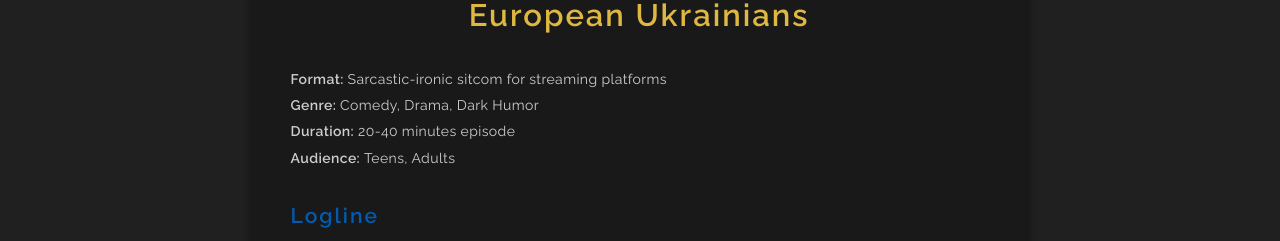
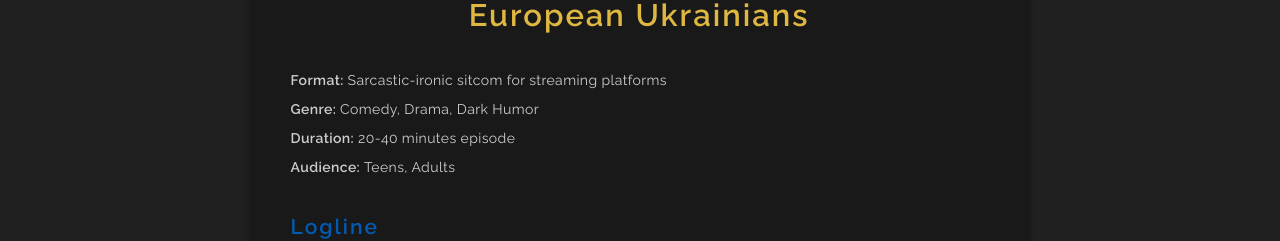
Before and after one commit to buhowski/react-typescript, a React (Create React App) app: page /films in a window 1280 px wide. Shown: the part 303-544 px from the top of the page. Built offline with nearby package versions, Linux system fonts and the light colour scheme.

Commit message:
rewrite language changer

```diff
--- a/src/pages/startups/Films.tsx
+++ b/src/pages/startups/Films.tsx
@@ -9,7 +9,7 @@ const StartupFilms = () => {
 		<PageStructure
 			title='Pitch 01. TV Series'
 			pageClassName='startup-ideas'
-			langDisable='language-disable'
+			langDisable={['ru']}
 			textData={filmsTextData}
 			Slider={<Slider dataSlider={dataSlider} />}
 		/>
--- a/src/pages/startups/Games.tsx
+++ b/src/pages/startups/Games.tsx
@@ -9,7 +9,7 @@ const StartupGames = () => {
 		<IdeaContent
 			title='Pitch 01. Video Game'
 			pageClassName='startup-ideas'
-			langDisable='language-disable'
+			langDisable={['ru']}
 			textData={gamesTextData}
 			Slider={<Slider dataSlider={dataSlider} />}
 		/>
--- a/src/pages/startups/PageStructure/PageStructure.tsx
+++ b/src/pages/startups/PageStructure/PageStructure.tsx
@@ -1,12 +1,9 @@
-import React, { useState, useEffect } from 'react';
+import React, { useState, useEffect, useMemo, useCallback } from 'react';
 import { NavLink } from 'react-router-dom';
-
 import PageHelmet from '../../../config/PageHelmet';
 import { startupsMetaTags } from '../../../config/metaTags';
 import { useTabletLargeQuery } from '../../../hooks/useMediaQuery';
-
 import '../Startups.scss';
-
 import PopupContacts from '../../../components/PopupContacts';
 import Copyright from '../../../components/Copyright';
 import { startupsNav } from '../data/startupsNav';
@@ -15,17 +12,15 @@ import { Headline, Title, PitchInfo, Text, Subtitle, List, LastWords } from './I
 
 interface TextStructure {
 	section: Block[];
-	headline?: Block[];
 	lastWords: string;
 }
 
 interface PageProps {
 	title: string;
-	textData: TextStructure[];
+	textData: Record<string, TextStructure[]> | TextStructure[];
 	Slider: JSX.Element;
-
 	pageClassName?: string;
-	langDisable?: string;
+	langDisable?: string | string[];
 }
 
 const PageStructure: React.FC<PageProps> = ({
@@ -36,176 +31,148 @@ const PageStructure: React.FC<PageProps> = ({
 	langDisable,
 }) => {
 	const useTabletLarge = useTabletLargeQuery();
-	const [currentTab, setCurrentTab] = useState<string>('');
+	const [currentLang, setCurrentLang] = useState<'en' | 'ua' | 'ru'>('en');
 	const [isActive, setIsActive] = useState(false);
 
-	// Render text items
-	const renderTextItems = () => {
-		return textData.map((structure: TextStructure, index) => (
+	const langOrder = useMemo(() => ({ ru: 0, en: 1, ua: 2 }), []);
+
+	// Memoize disabledLangs to avoid recalculation
+	const disabledLangs = useMemo(
+		() => (Array.isArray(langDisable) ? langDisable : langDisable ? [langDisable] : []),
+		[langDisable]
+	);
+
+	// Initialize language
+	useEffect(() => {
+		const storedLang = localStorage.getItem('currentLang') as 'en' | 'ua' | 'ru' | null;
+		const initialLang = storedLang || 'en';
+		setCurrentLang(disabledLangs.includes(initialLang) ? 'en' : initialLang);
+	}, [disabledLangs]);
+
+	// Memoize changeLanguage to prevent redefinition
+	const changeLanguage = useCallback(
+		(lang: 'en' | 'ua' | 'ru') => {
+			if (!disabledLangs.includes(lang)) {
+				setCurrentLang(lang);
+				localStorage.setItem('currentLang', lang);
+			}
+		},
+		[disabledLangs]
+	);
+
+	// Throttle scroll handler
+	useEffect(() => {
+		const pageContainer = document.querySelector('.page-container');
+		const startupAction = document.querySelector('.startup-action');
+		if (!pageContainer || !startupAction) return;
+
+		let timeoutId: NodeJS.Timeout;
+		const handleScroll = () => {
+			clearTimeout(timeoutId);
+			timeoutId = setTimeout(() => {
+				setIsActive(
+					startupAction.getBoundingClientRect().top <= pageContainer.getBoundingClientRect().top
+				);
+			}, 100); // Throttle to 100ms
+		};
+
+		pageContainer.addEventListener('scroll', handleScroll);
+		return () => {
+			pageContainer.removeEventListener('scroll', handleScroll);
+			clearTimeout(timeoutId);
+		};
+	}, []);
+
+	// Memoize renderTextItems
+	const renderTextItems = useCallback(
+		(structures: TextStructure[]) =>
+			structures.map((structure, index) => (
 				<div key={index} className='pitch-container'>
-				{/* Text Section */}
-				{structure.section.map((block: Block, blockIndex) => (
+					{structure.section.map((block, blockIndex) => (
 						<div className='idea-block' key={blockIndex}>
 							{block.pitchTitle && (
 								<Headline pitchNumber={block.pitchNumber} pitchTitle={block.pitchTitle} />
 							)}
-
 							{block.pitchInfo && <PitchInfo pitchInfo={block.pitchInfo} />}
-
 							{block.loglineTitle && (
 								<Title titleClassname='idea-block__title' title={block.loglineTitle} />
 							)}
 							{block.loglineText && <Text text={block.loglineText} />}
-
 							{useTabletLarge && blockIndex === 0 && Slider}
-
 							{block.title && <Title titleClassname='idea-block__title' title={block.title} />}
-
 							{block.text && <Text text={block.text} />}
-
 							{block.subtitle && <Subtitle subtitle={block.subtitle} />}
-
 							{block.list && <List listItems={block.list} />}
-
 							{block.subtitle2 && <Subtitle subtitle={block.subtitle2} />}
-
 							{block.list2 && <List listItems={block.list2} />}
-
 							{block.text2 && <Text text={block.text2} />}
-
-						{/* Films  */}
 							{block.character01Title && <Subtitle subtitle={block.character01Title} />}
-						{block.charackter01List && <List listItems={block.charackter01List} />}
-
+							{block.character01List && <List listItems={block.character01List} />}
 							{block.character02Title && <Subtitle subtitle={block.character02Title} />}
-						{block.charackter02List && <List listItems={block.charackter02List} />}
-
+							{block.character02List && <List listItems={block.character02List} />}
 							{block.character03Title && <Subtitle subtitle={block.character03Title} />}
-						{block.charackter03List && <List listItems={block.charackter03List} />}
-
+							{block.character03List && <List listItems={block.character03List} />}
 							{block.character04Title && <Subtitle subtitle={block.character04Title} />}
-						{block.charackter04List && <List listItems={block.charackter04List} />}
-
+							{block.character04List && <List listItems={block.character04List} />}
 							{block.character05Title && <Subtitle subtitle={block.character05Title} />}
-						{block.charackter05List && <List listItems={block.charackter05List} />}
-
+							{block.character05List && <List listItems={block.character05List} />}
 							{block.character06Title && <Subtitle subtitle={block.character06Title} />}
-						{block.charackter06List && <List listItems={block.charackter06List} />}
+							{block.character06List && <List listItems={block.character06List} />}
 						</div>
 					))}
-
 					<LastWords lastWords={structure.lastWords} />
-
 					{useTabletLarge && <Copyright />}
-
-				{/* contacts info */}
 					<div className='copy-tablet'>{useTabletLarge && <PopupContacts />}</div>
 				</div>
-		));
-	};
+			)),
+		[useTabletLarge, Slider]
+	);
 
-	// Handle tab click using localStorage for persistence
-	const handleTabClick = (tabId: string) => {
-		setCurrentTab(tabId);
-		localStorage.setItem('currentIndex', tabId);
-	};
-
-	// Tabs with pre-defined content
-	const tabs = [
-		{
-			id: '1',
-			title: 'en',
-			content: renderTextItems()[1],
-		},
-		{
-			id: '2',
-			title: 'ua',
-			content: renderTextItems()[2],
-		},
-		{
-			id: '3',
-			title: 'ru',
-			content: renderTextItems()[0],
-		},
-	];
-
-	// Handle tab click using localStorage for persistence
-	useEffect(() => {
-		try {
-			const currentIndex = localStorage.getItem('currentIndex');
-			setCurrentTab(currentIndex ? currentIndex : '1');
-		} catch (error) {
-			// Handle error as needed (e.g., set a default tab index)
-			console.error('Error retrieving currentIndex from localStorage:', error);
-
-			handleTabClick('1');
-		}
-
-		if (langDisable && currentTab === '3') {
-			handleTabClick('1');
-		}
-	}, [currentTab, langDisable]);
-
-	useEffect(() => {
-		const pageContainer = document.querySelector('.page-container');
-		const startupAction = document.querySelector('.startup-action');
-
-		if (!pageContainer || !startupAction) return;
-
-		const handleScroll = () => {
-			const containerRect = pageContainer.getBoundingClientRect();
-			const elementRect = startupAction.getBoundingClientRect();
-
-			setIsActive(elementRect.top <= containerRect.top);
-		};
-
-		pageContainer.addEventListener('scroll', handleScroll);
-		return () => pageContainer.removeEventListener('scroll', handleScroll);
-	}, []);
+	// Memoize contentToRender
+	const contentToRender = useMemo(
+		() =>
+			Array.isArray(textData)
+				? [
+						(textData.length > langOrder[currentLang] && textData[langOrder[currentLang]]) ||
+							(textData.length > 1 && textData[1]) ||
+							(textData.length > 0 && textData[0]) || { section: [], lastWords: '' },
+				  ]
+				: textData[currentLang] || textData['en'] || [{ section: [], lastWords: '' }],
+		[textData, currentLang, langOrder]
+	);
 
 	return (
 		<>
 			<div className={`startup-action ${isActive ? 'is-active' : ''}`}>
 				<div className='idea-tabs idea-tabs--urls'>
 					{startupsNav.map(({ pageLink, pageName }, i) => (
-						<NavLink to={pageLink} className={`idea-tabs__btn`} key={i}>
+						<NavLink to={pageLink} className='idea-tabs__btn' key={i}>
 							{pageName}
 						</NavLink>
 					))}
 				</div>
 			</div>
 
-			<div className={`wrapper wrapper--idea ${pageClassName} ${langDisable}`}>
+			<div className={`wrapper wrapper--idea ${pageClassName || ''}`}>
 				<PageHelmet metaTags={startupsMetaTags} />
-
 				<div className='idea-section'>
 					<div className='idea-info'>
-						{/* Tabs content */}
 						{title && <h1 className='startup-title h2'>{title}</h1>}
-
-						{tabs.map((tab) => (
-							<div key={tab.id} className='idea-content'>
-								{currentTab === tab.id && tab.content}
+						{renderTextItems(contentToRender)}
 					</div>
-						))}
-					</div>
-
-					{/* Desktop Slider */}
 					<div className='lang-sidebar'>
-						{/* language tabs */}
 						<div className='idea-tabs idea-tabs--lang'>
-							{/* Here goes tab items*/}
-							{tabs.map((tab) => (
+							{(['en', 'ua', 'ru'] as const).map((lang) => (
 								<button
-									className={`idea-tabs__btn ${tab.title} ${currentTab === tab.id ? 'active' : ''}`}
-									key={tab.id}
-									onClick={() => handleTabClick(tab.id)}
+									key={lang}
+									onClick={() => changeLanguage(lang)}
+									className={`idea-tabs__btn lang-btn ${currentLang === lang ? 'active' : ''}`}
+									disabled={disabledLangs.includes(lang)}
 								>
-									{tab.title}
+									{lang.toUpperCase()}
 								</button>
 							))}
 						</div>
-
 						<div className='desktop-slider'>{!useTabletLarge && Slider}</div>
 					</div>
 				</div>
@@ -214,4 +181,4 @@ const PageStructure: React.FC<PageProps> = ({
 	);
 };
 
-export default PageStructure;
+export default React.memo(PageStructure);
--- a/src/pages/startups/Startups.scss
+++ b/src/pages/startups/Startups.scss
@@ -440,7 +440,7 @@
 	margin-bottom: 35px;
 	font-size: 14px;
 	font-family: $Raleway;
-	line-height: 1.3;
+	// opacity: 0.7;
 
 	@include mobile {
 		font-size: 12px;
@@ -461,6 +461,7 @@
 
 .idea-block {
 	font-size: 18px;
+	line-height: 1.5;
 	color: $textGrey;
 	margin-bottom: 45px;
 
@@ -934,10 +935,8 @@
 	}
 }
 
-// TODO: preloads on mobile / removing useless
-
-.language-disable {
-	.idea-tabs__btn.ru {
+.lang-btn {
+	&:disabled {
 		display: none;
 	}
 }
@@ -946,7 +945,7 @@
 	display: flex;
 	width: 50%;
 	position: sticky;
-	top: 80px;
+	top: 90px;
 	margin-left: 85px;
 
 	@include tabletBig {
```
Also changed, not shown: src/pages/startups/data/films/textData.tsx (+45 -74 lines), src/pages/startups/data/textTypes.tsx (+6 -6 lines). Lines whose indentation alone changed are shown as unchanged.
